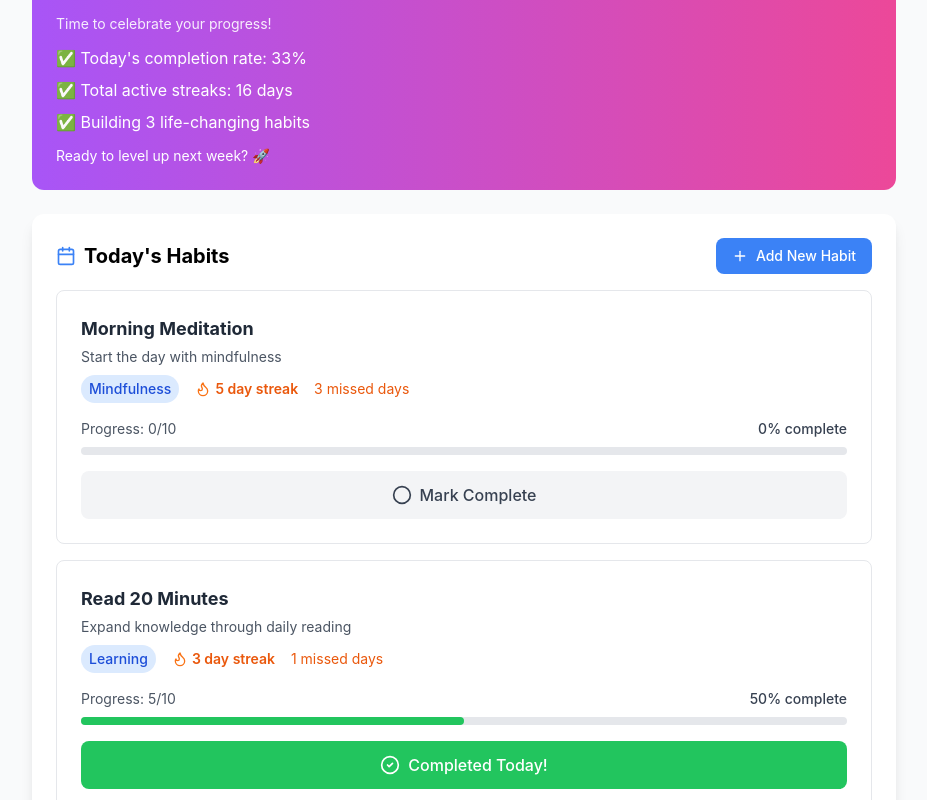
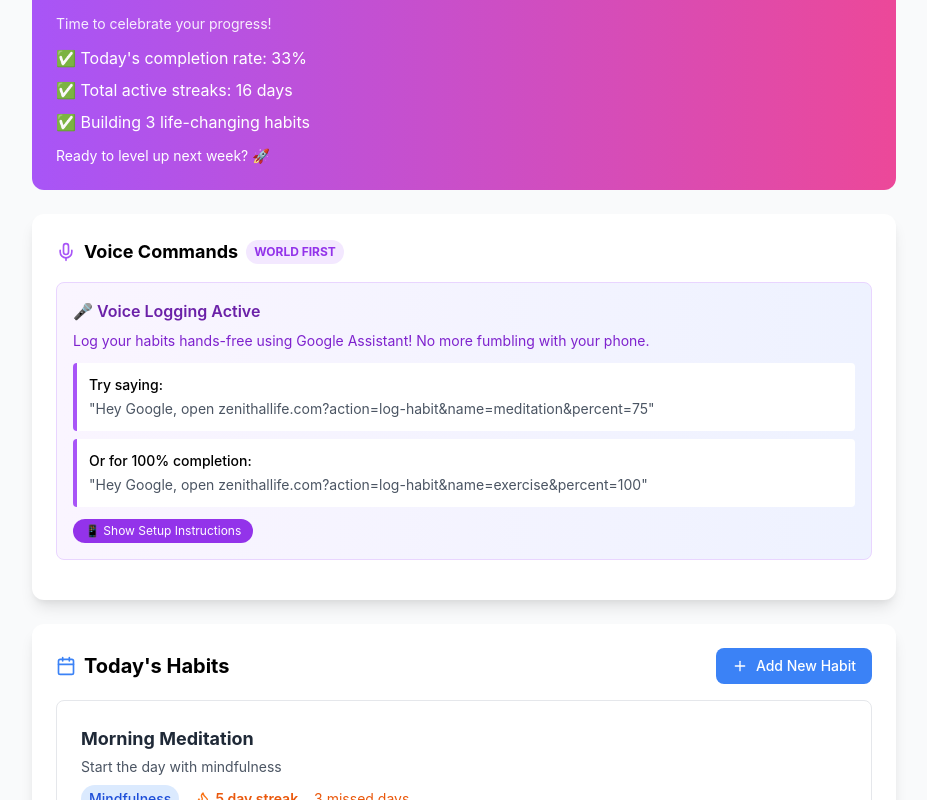
Before and after one commit to DeodathVR/better-habits-better-me, a React (Create React App) app: page / in a window 1280 px wide. Shown: the part 539-1339 px from the top of the page, without its empty margins (176-1103 px from the left). Built offline with nearby package versions, Linux system fonts and the light colour scheme.

Commit message:
Update Zenithal App.js

```diff
--- a/src/App.js
+++ b/src/App.js
@@ -1,5 +1,5 @@
-import React, { useState } from 'react';
-import { Calendar, CheckCircle2, Circle, Flame, Star, Target, TrendingUp, MessageCircle, Award, Clock, User, Mail, Phone, Heart, Plus, X } from 'lucide-react';
+import React, { useState, useEffect } from 'react';
+import { Calendar, CheckCircle2, Circle, Flame, Star, Target, TrendingUp, MessageCircle, Award, Clock, User, Mail, Phone, Heart, Plus, X, Mic } from 'lucide-react';
 
 function App() {
   const [currentUser, setCurrentUser] = useState({
@@ -85,6 +85,74 @@ function App() {
   const [currentView, setCurrentView] = useState('dashboard');
   const [showNotification, setShowNotification] = useState(false);
   const [notificationMessage, setNotificationMessage] = useState('');
+
+  // Voice command handling
+  useEffect(() => {
+    const handleVoiceCommand = () => {
+      const urlParams = new URLSearchParams(window.location.search);
+      const action = urlParams.get('action');
+      const habitName = urlParams.get('name');
+      const percent = urlParams.get('percent');
+
+      if (action === 'log-habit' && habitName) {
+        logHabitViaVoice(habitName, percent);
+      }
+    };
+
+    // Check URL on app load
+    handleVoiceCommand();
+
+    // Listen for URL changes (for single page app)
+    window.addEventListener('popstate', handleVoiceCommand);
+
+    return () => window.removeEventListener('popstate', handleVoiceCommand);
+  }, []);
+
+  const logHabitViaVoice = (habitName, percentString) => {
+    const percent = parseInt(percentString) || 100; // Default to 100% if no percentage given
+
+    // Find habit by name (case insensitive)
+    const habit = habits.find(h =>
+      h.name.toLowerCase().includes(habitName.toLowerCase()) ||
+      habitName.toLowerCase().includes(h.name.toLowerCase())
+    );
+
+    if (habit) {
+      // Update the habit with voice completion
+      setHabits(prev => prev.map(h => {
+        if (h.id === habit.id) {
+          const newStreak = percent >= 50 ? h.streak + 1 : h.streak; // Count as streak if 50%+
+          const newProgress = Math.min(h.progress + Math.ceil(percent/100), h.target);
+
+          return {
+            ...h,
+            completedToday: percent >= 50,
+            voiceCompletion: percent,
+            streak: newStreak,
+            progress: newProgress
+          };
+        }
+        return h;
+      }));
+
+      // Show voice confirmation
+      const voiceMessage = percent === 100
+        ? `🎤 Voice logged: ${habit.name} completed!`
+        : `🎤 Voice logged: ${habit.name} at ${percent}% - Great progress!`;
+
+      showMessage(voiceMessage);
+
+      // Speak confirmation if browser supports it
+      if ('speechSynthesis' in window) {
+        const utterance = new SpeechSynthesisUtterance(
+          `Great job! I've logged your ${habit.name} at ${percent} percent.`
+        );
+        speechSynthesis.speak(utterance);
+      }
+    } else {
+      showMessage(`🎤 Voice command: Couldn't find habit "${habitName}". Try being more specific.`);
+    }
+  };
 
   const exportData = () => {
     const data = {
@@ -324,18 +392,34 @@ Research indicates that users who restart within 24 hours of this call maintain
             ...habit,
             completedToday: newCompleted,
             streak: newStreak,
-            progress: newProgress
+            progress: newProgress,
+            voiceCompletion: undefined // Clear any voice completion when manually toggling
           };
         }
 
         return {
           ...habit,
           completedToday: newCompleted,
-          streak: newStreak
+          streak: newStreak,
+          voiceCompletion: undefined
         };
       }
       return habit;
     }));
+  };
+
+  const generateVoiceInstructions = () => {
+    return `To use voice commands with Google Assistant:
+
+1. Say: "Hey Google, open zenithallife.com?action=log-habit&name=meditation&percent=80"
+2. Or set up shortcuts in Google Assistant app for easier commands like:
+   - "Log my meditation" → opens the meditation logging URL
+   - "Log my exercise" → opens the exercise logging URL
+
+Example URLs you can bookmark or use:
+• ${window.location.origin}?action=log-habit&name=meditation&percent=100
+• ${window.location.origin}?action=log-habit&name=exercise&percent=75
+• ${window.location.origin}?action=log-habit&name=reading&percent=50`;
   };
 
   const getWeeklyProgress = () => {
@@ -436,6 +520,36 @@ Research indicates that users who restart within 24 hours of this call maintain
                   <p>✅ Building {getWeeklyProgress().activeHabits} life-changing habits</p>
                 </div>
                 <p className="text-sm">Ready to level up next week? 🚀</p>
+              </div>
+            </div>
+
+            <div className="bg-white rounded-xl shadow-lg p-6">
+              <h3 className="text-lg font-bold mb-4 flex items-center gap-2">
+                <Mic className="w-5 h-5 text-purple-500" />
+                Voice Commands
+                <span className="text-xs bg-purple-100 text-purple-600 px-2 py-1 rounded-full">WORLD FIRST</span>
+              </h3>
+              <div className="mb-4">
+                <div className="bg-gradient-to-r from-purple-50 to-indigo-50 border border-purple-200 rounded-lg p-4">
+                  <h4 className="font-semibold text-purple-800 mb-2">🎤 Voice Logging Active</h4>
+                  <p className="text-sm text-purple-700 mb-3">Log your habits hands-free using Google Assistant! No more fumbling with your phone.</p>
+                  <div className="space-y-2 text-sm">
+                    <div className="bg-white p-3 rounded border-l-4 border-purple-500">
+                      <p className="font-medium mb-1">Try saying:</p>
+                      <p className="text-gray-600">"Hey Google, open zenithallife.com?action=log-habit&name=meditation&percent=75"</p>
+                    </div>
+                    <div className="bg-white p-3 rounded border-l-4 border-purple-500">
+                      <p className="font-medium mb-1">Or for 100% completion:</p>
+                      <p className="text-gray-600">"Hey Google, open zenithallife.com?action=log-habit&name=exercise&percent=100"</p>
+                    </div>
+                  </div>
+                  <button
+                    onClick={() => showMessage(generateVoiceInstructions())}
+                    className="bg-purple-600 text-white text-xs px-3 py-1 rounded-full hover:bg-purple-700 mt-3"
+                  >
+                    📱 Show Setup Instructions
+                  </button>
+                </div>
               </div>
             </div>
 
@@ -575,7 +689,7 @@ Research indicates that users who restart within 24 hours of this call maintain
                       {habit.completedToday ? (
                         <span className="flex items-center justify-center gap-2">
                           <CheckCircle2 className="w-5 h-5" />
-                          Completed Today!
+                          {habit.voiceCompletion ? `Voice Logged: ${habit.voiceCompletion}%` : 'Completed Today!'}
                         </span>
                       ) : (
                         <span className="flex items-center justify-center gap-2">
```
